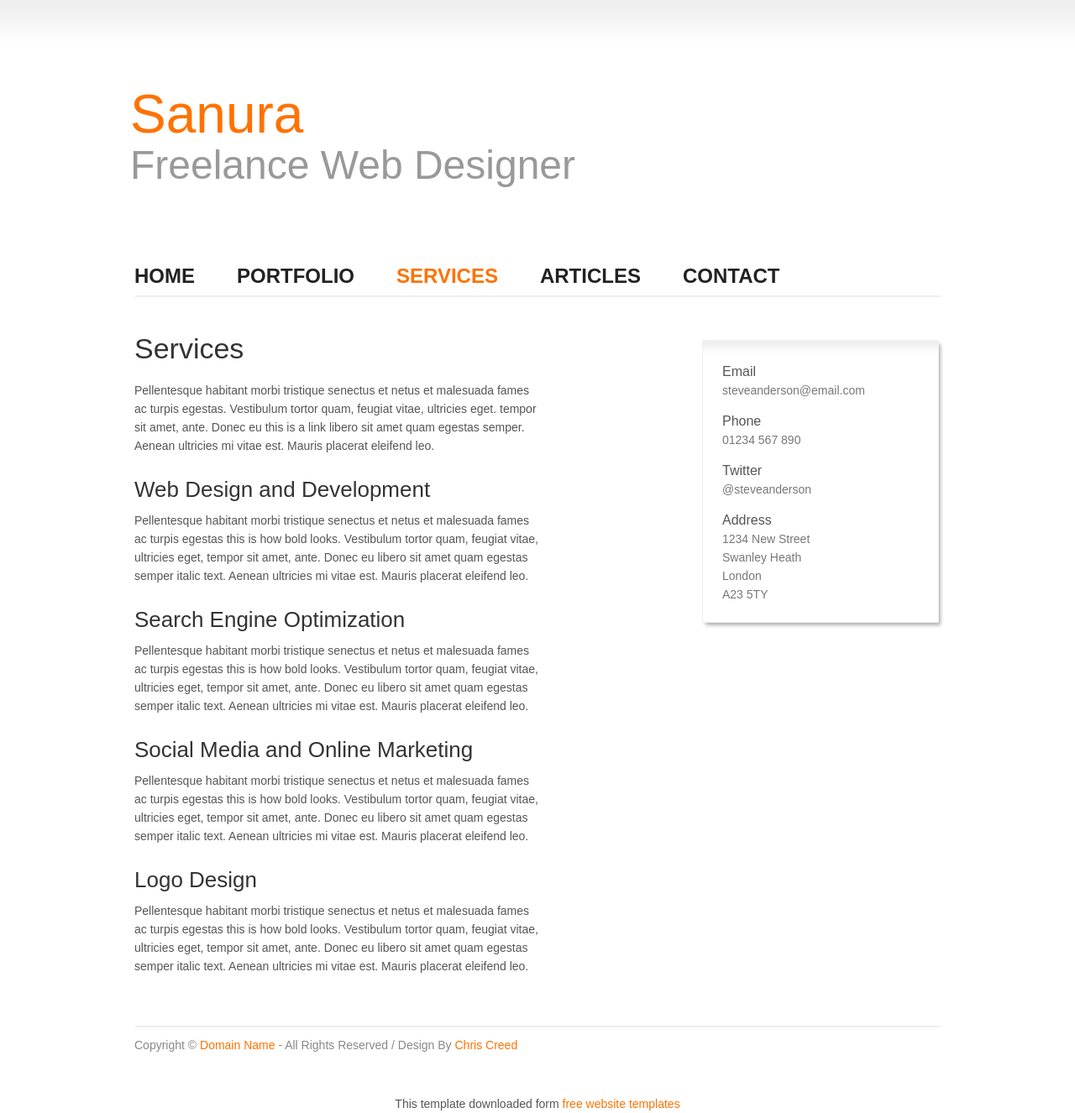
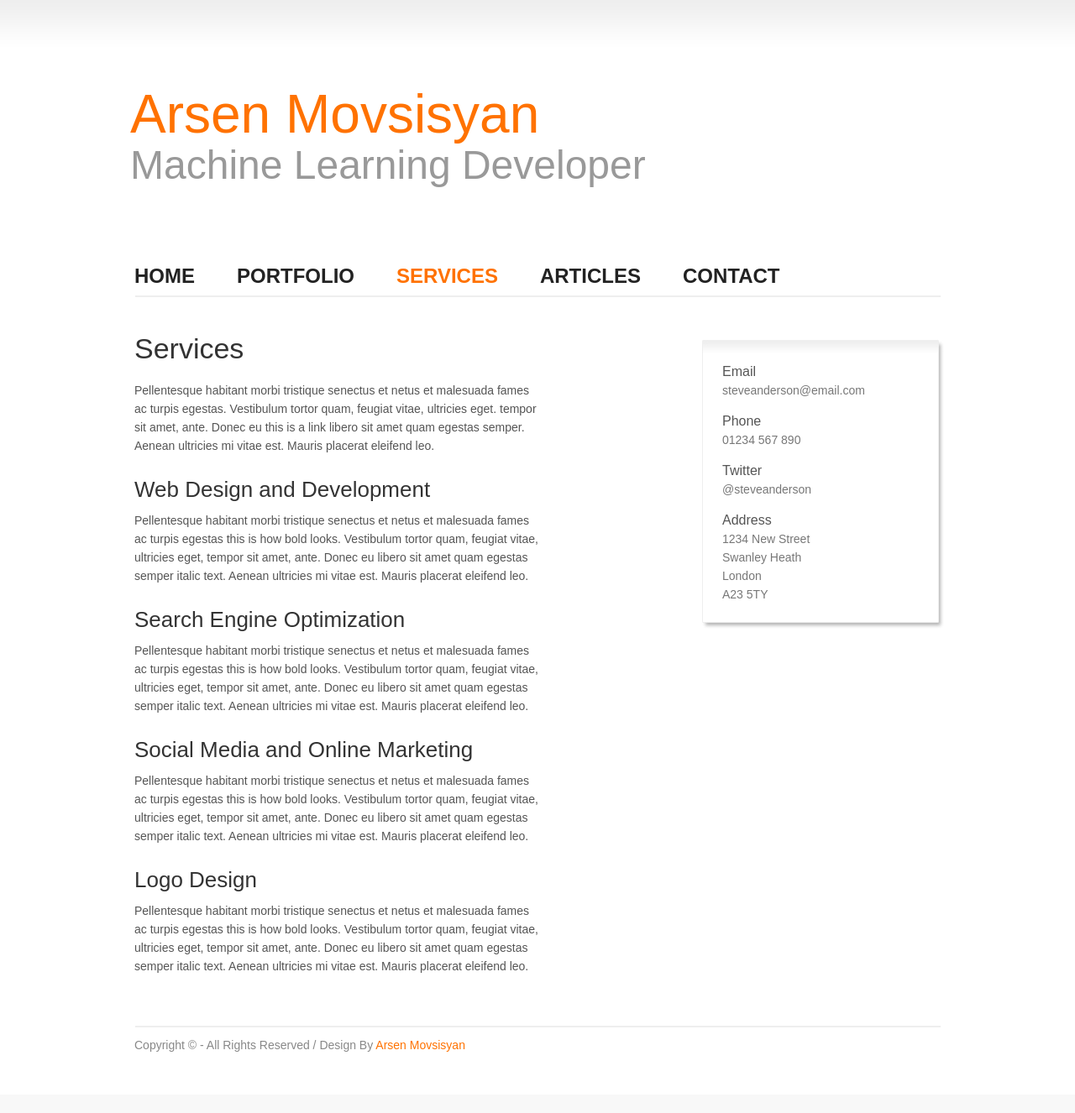
Before and after one commit to molchoun/web-server, a Flask app: page /services.html in a window 1280 px wide. Shown: the whole page at 84% size. After the commit the page ends 1253 px from the top, so only its background shows below. Run offline with Flask 2, Linux system fonts and the light colour scheme; some libraries are stand-ins or nearby versions.

Commit message:
pretifying templates

```diff
--- a/templates/articles.html
+++ b/templates/articles.html
@@ -17,8 +17,8 @@
 <body>
 <div id="wrap">
   <div id="header">
-    <h1><a href="#">Sanura</a></h1>
-    <h2>Freelance Web Designer</h2>
+    <h1><a href="#">Arsen Movsisyan</a></h1>
+    <h2>Machine Learning Developer</h2>
   </div>
   <!--end header-->
   <ul id="nav">
--- a/templates/contact.html
+++ b/templates/contact.html
@@ -1,7 +1,7 @@
 <!DOCTYPE html>
 <html lang="en">
 <head>
-<title>Sanura | Contact</title>
+<title>Arsen Movsisyan | Contact</title>
 <meta charset="utf-8">
 <script type="text/javascript" src="https://ajax.googleapis.com/ajax/libs/jquery/1.4.2/jquery.min.js"></script>
 <script type="text/javascript" src="./static/js/hover.js"></script>
--- a/templates/services.html
+++ b/templates/services.html
@@ -1,24 +1,24 @@
 <!DOCTYPE html>
 <html lang="en">
 <head>
-<title>Sanura | Services</title>
+<title>Arsen Movsisyan | Services</title>
 <meta charset="utf-8">
 <script type="text/javascript" src="https://ajax.googleapis.com/ajax/libs/jquery/1.5.1/jquery.min.js"></script>
-<script type="text/javascript" src="js/hover.js"></script>
-<link type="text/css" rel="stylesheet" href="styles/style.css" />
+<script type="text/javascript" src="./static/js/hover.js"></script>
+<link type="text/css" rel="stylesheet" href="./static/styles/style.css" />
 <!--[if IE 6]>
-<script type="text/javascript" src="js/ie6-transparency.js"></script>
+<script type="text/javascript" src="./static/js/ie6-transparency.js"></script>
 <script>DD_belatedPNG.fix('#header h1 a, #header h2');</script>
-<link type="text/css" rel="stylesheet" type="text/css" href="styles/ie6.css" />
+<link type="text/css" rel="stylesheet" type="text/css" href="./static/styles/ie6.css" />
 <script type="text/javascript" src="http://ie7-js.googlecode.com/svn/version/2.1(beta4)/IE7.js"></script>
 <![endif]-->
-<!--[if IE 7]><link type="text/css" rel="stylesheet" type="text/css" href="styles/ie7.css" /><![endif]-->
+<!--[if IE 7]><link type="text/css" rel="stylesheet" type="text/css" href="./static/styles/ie7.css" /><![endif]-->
 </head>
 <body>
 <div id="wrap">
   <div id="header">
-    <h1><a href="#">Sanura</a></h1>
-    <h2>Freelance Web Designer</h2>
+    <h1><a href="#">Arsen Movsisyan</a></h1>
+    <h2>Machine Learning Developer</h2>
   </div>
   <!--end header-->
   <ul id="nav">
@@ -67,10 +67,9 @@
   <!--end sidebar-->
   <div id="footer">
     <div class="line"></div>
-    <p class="copyright">Copyright &copy; <a href="#">Domain Name</a> - All Rights Reserved / Design By <a target="_blank" href="http://www.chris-creed.com/">Chris Creed</a></p>
+    <p class="copyright">Copyright &copy; - All Rights Reserved / Design By <a target="_blank" href="https://www.github.com/molchoun">Arsen Movsisyan</a></p>
   </div>
   <!--end footer-->
 </div>
 <!--end wrap-->
-<div align=center>This template  downloaded form <a href='http://all-free-download.com/free-website-templates/'>free website templates</a></div></body>
 </html>
```
Also changed, not shown: templates/portfolio.html (+15 -16 lines), templates/project.html (+11 -12 lines), static/assets/images/profil.jpg (deleted), static/assets/images/work001-01.jpg (deleted), static/assets/images/work001-02.jpg (deleted), static/assets/images/work001-03.jpg (deleted), static/assets/images/work001-04.jpg (deleted), static/assets/images/work01-hover.jpg (deleted), static/assets/images/work02-hover.jpg (deleted), static/assets/images/work03-hover.jpg (deleted).
